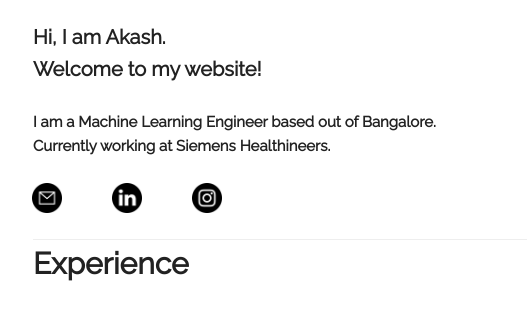
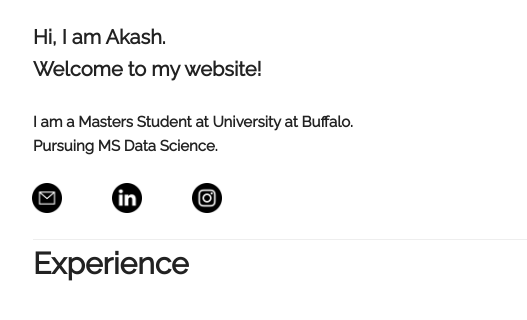
Before and after one commit to Pi-Akash/Pi-Akash.github.io, a plain HTML site: page index.html in a window 1280 px wide. Shown: the part 222-542 px from the top of the page, 127-654 px from the left. Drawn offline with Linux system fonts and the light colour scheme.

Commit message:
Update index.html
Updated the welcome text from employee to student

```diff
--- a/index.html
+++ b/index.html
@@ -55,7 +55,7 @@
             <!-- welcome message-->
             <div class = "six columns profile-information test_box">
                 <div class = "welcome-message"><p>Hi, I am Akash.<br>Welcome to my website!</p></div>
-                <div class = "welcome-overview"><p>I am a Machine Learning Engineer based out of Bangalore.<br>Currently working at Siemens Healthineers.</p></div>
+                <div class = "welcome-overview"><p>I am a Masters Student at University at Buffalo.<br>Pursuing MS Data Science.</p></div>
 
                 <!-- social media navigations -->
                 <div class = "social-media-bar row test_box">
```
